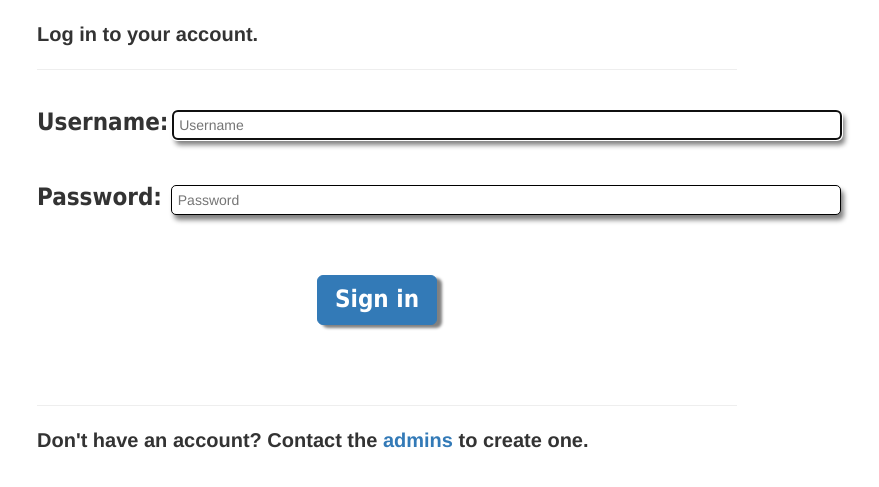
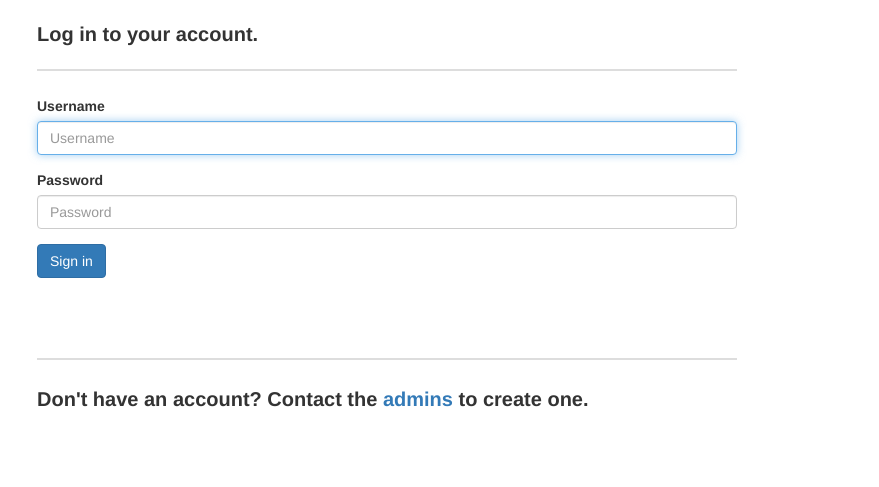
Before and after one commit to Fudanyrd/COMP130010, a Django app: a page that uses users/templates/login.html in a window 1280 px wide. Shown: the part 51-538 px from the top of the page, without its empty margins (263-1142 px from the left). Run offline with Django 5.2, Linux system fonts and the light colour scheme; some libraries are stand-ins or nearby versions.

Commit message:
Rewrite login page

```diff
--- a/users/templates/login.html
+++ b/users/templates/login.html
@@ -1,4 +1,6 @@
-{% extends "base.html" %} {% block header %} {% endblock header %} {% block content %}
+{% extends "base.html" %}
+{% load bootstrap3 %}
+{% block header %} {% endblock header %} {% block content %}
 <style>
   b {
     color: #333;
@@ -17,83 +19,28 @@
     box-shadow: 5px 3px 3px grey;
     color: white;
   }
-  label {
+  hr {
+    border: none;
+    border-top: 2px solid #ddd;
     color: #333;
-    margin: 10px 0 10px 300px;
+    overflow: visible;
+    text-align: center;
+    height: 5px;
   }
 </style>
 <div style="margin: 20px 280px 20px 300px">
   <p style="font-size: 20px"><b>Log in to your account.</b></p>
   <hr style="color: rgb(128, 128, 128)" />
 </div>
-  {% if form.errors %}
-    <ul style="font-size: 16px;margin-left:320px"><li>Oops, username and password didn't match!</li></ul>
-  {% endif %}
-<form method="post" action="{% url 'users:login' %}">
-  {% csrf_token %} {{ form.as_p }}
-  <div class="buttonbar">
-    <button type="submit" name="login" class="buttonitem">
-      <b style="color: white;font-size:24px;font-family:Tahoma;">Sign in</b>
-    </button>
-  </div>
+<form method="post" action="{% url 'users:login' %}" class="form" style="margin: 20px 280px 20px 300px">
+  {% csrf_token %} {% bootstrap_form form %}
+  {% buttons %}
+    <button name="submit" class="btn btn-primary">Sign in</button>
+  {% endbuttons %}
   <input type="hidden" name="next" value="{% url 'myapp:index' %}" />
 </form>
 <div style="margin: 80px 280px 20px 300px">
   <hr style="color: rgb(128, 128, 128)" />
   <p style="font-size: 20px"><b>Don't have an account? Contact the <a href="{% url 'users:help' %}">admins</a> to create one.</b></p>
 </div>
-{% if form.errors %}
-<script>
-  let lst = document.querySelectorAll('ul')[1];
-  lst.style.marginLeft = '320px';
-</script>
-{% endif %}
-<script>
-  // this script intends to further beautify this login page.
-  let inputs = document.querySelectorAll("input");
-  let lbs = document.querySelectorAll("label");
-  lbs[0].style.fontSize = lbs[1].style.fontSize = '24px';
-  lbs[0].style.fontFamily = lbs[1].style.fontFamily = 'Tahoma';
-
-  inputs[1].placeholder = " Username";
-  inputs[2].placeholder = " Password";
-  inputs[1].style.width = inputs[2].style.width = "670px";
-  inputs[1].style.height = inputs[2].style.height = "30px";
-  inputs[1].style.borderRadius = inputs[2].style.borderRadius = "5px";
-  inputs[1].style.margin = "20px 0 20px 0";
-  inputs[2].style.margin = "10px 0 20px 5px";
-  inputs[1].style.boxShadow = inputs[2].style.boxShadow = "3px 5px 5px grey";
-  inputs[1].style.border = inputs[2].style.border = "1px solid black";
-  // inputs[2].style.marginLeft = '5px';
-
-  // add listener for input fields.
-  inputs[1].addEventListener("mouseenter", (event) => {
-    inputs[1].style.boxShadow = '0 0 5px 3px rgb(32,128,255)';
-    inputs[1].style.border = '1px solid rgb(0,128,255)';
-  });
-  inputs[1].addEventListener("mouseleave", (event) => {
-    inputs[1].style.boxShadow = "3px 5px 5px grey";
-    inputs[1].style.border = "1px solid black";
-  });
-  inputs[2].addEventListener("mouseenter", (event) => {
-    inputs[2].style.boxShadow = '0 0 5px 3px rgb(32,128,255)';
-    inputs[2].style.border = '1px solid rgb(0,128,255)';
-  });
-  inputs[2].addEventListener("mouseleave", (event) => {
-    inputs[2].style.boxShadow = "3px 5px 5px grey";
-    inputs[2].style.border = "1px solid black";
-  });
-
-  button = document.querySelector("button");
-  button.addEventListener("mouseenter", (event) => {
-    button.style.backgroundColor = "rgb(0, 64, 240)";
-    button.style.boxShadow = '0 0 5px 3px rgb(240,144,32)';
-    button.style.border = '2px solid rgb(240,128,32)';
-  });
-  button.addEventListener("mouseleave", (event) => {
-    button.style.backgroundColor = "#337af7";
-    button.style.boxShadow = '5px 3px 3px grey';
-    button.style.border = '1px solid #337ab7';
-  });
-</script>
 {% endblock content %}
```
Also changed, not shown: users/templates/help.html (+16 -0 lines).
